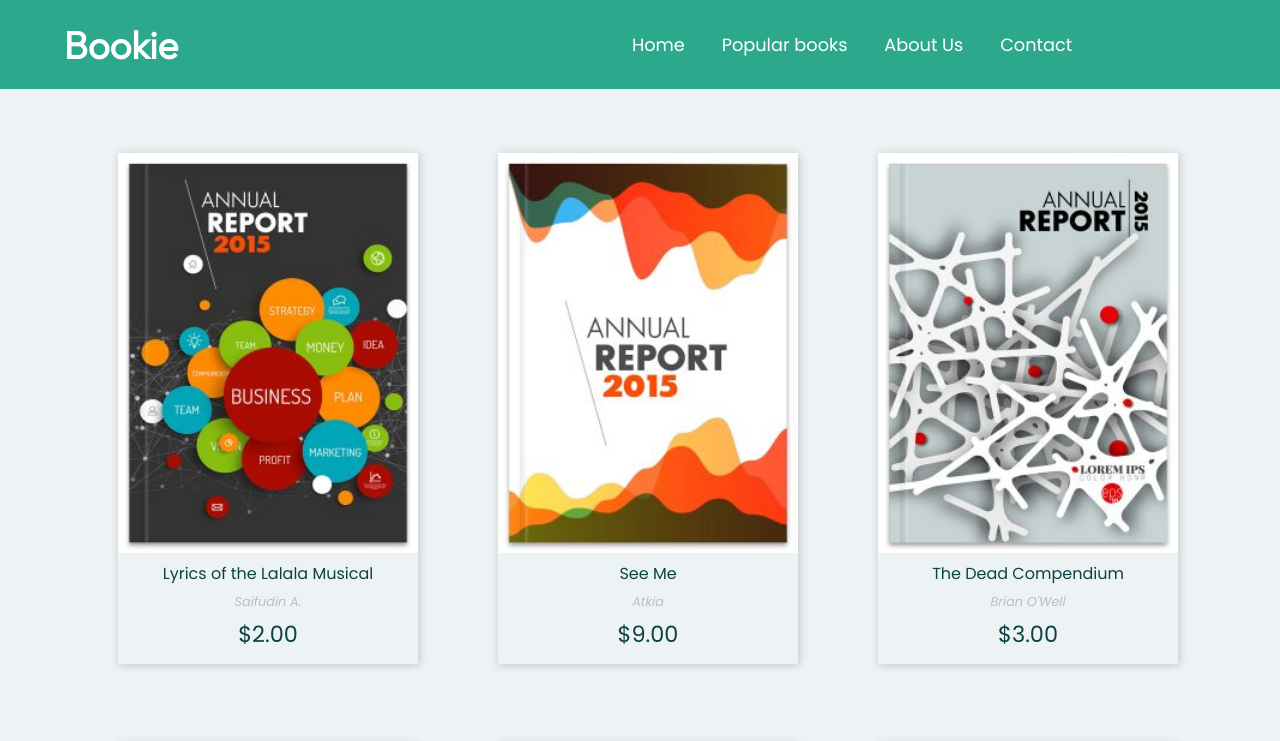
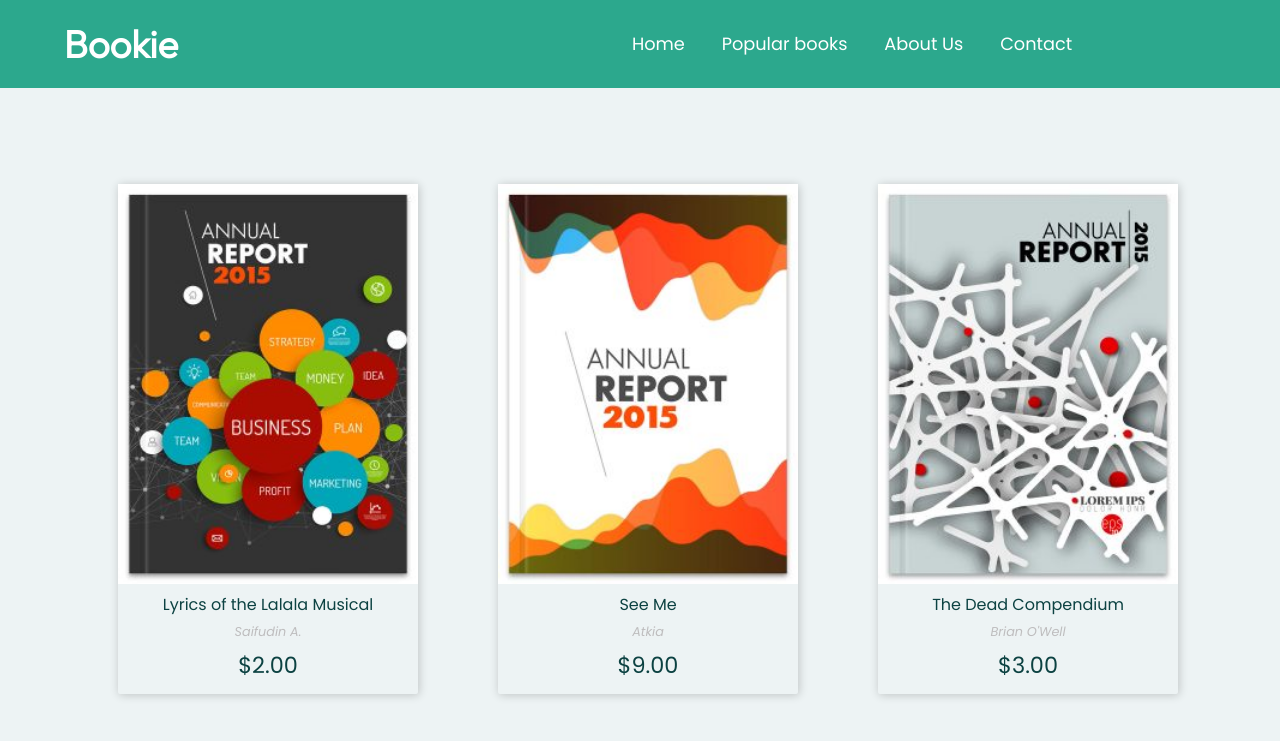
Before and after one commit to omaraburabie3/Bookie, a plain HTML site: page index.html in a window 1280 px wide. Shown: the top 741 px of the page. Drawn offline with Linux system fonts and the light colour scheme; a web font is replaced by a local one.

Commit message:
make some edits in the dom

```diff
--- a/index.html
+++ b/index.html
@@ -4,6 +4,7 @@
     <meta charset="UTF-8" />
     <meta http-equiv="X-UA-Compatible" content="IE=edge" />
     <meta name="viewport" content="width=device-width, initial-scale=1.0" />
+    <meta name="color-scheme" content="dark" />
     <link rel="stylesheet" href="style.css" />
     <title>Bookie</title>
   </head>
@@ -25,13 +26,10 @@
         <div class="menu-line"></div>
       </div>
     </header>
-    <!-- <h1 class="inf">Welcome To Books World</h1> -->
 
     <!-- END HEADER SECTION -->
 
-    <section id="cards">
-
-    </section>
+    <section id="cards"></section>
     <script src="script.js"></script>
   </body>
 </html>
--- a/script.js
+++ b/script.js
@@ -91,11 +91,23 @@ for (let i = 0; i <= books.length; i++) {
   const cards = document.querySelector("#cards");
   const card = document.createElement("div");
   card.className = "card";
-  const bookCard = `<img src=${books[i].image} />
-        <h2 class="para">${books[i].name}</h2>
-        <span class="author">${books[i].author}</span>
-        <p class="price">${books[i].price}</p>`;
-  card.innerHTML += bookCard;
+  const images = document.createElement("img");
+  images.setAttribute("src", books[i].image);
+  images.setAttribute("alt", "books");
+  const title = document.createElement("h2");
+  title.className = "para";
+  title.textContent = books[i].name;
+  const author = document.createElement("span");
+  author.className = "author";
+  author.textContent = books[i].author;
+  const price = document.createElement("p");
+  price.className = "price";
+  price.textContent = books[i].price;
   cards.appendChild(card);
+  card.appendChild(images);
+  card.appendChild(title);
+  card.appendChild(author);
+  card.appendChild(price);
+
 }
 // END BOOKS CARDS SECTION
--- a/style.css
+++ b/style.css
@@ -27,7 +27,7 @@ header {
 
 .logo {
   margin-left: -8rem;
-  font-family: 'Outfit', sans-serif;
+  font-family: "Outfit", sans-serif;
 }
 .navlist {
   list-style-type: none;
@@ -44,8 +44,8 @@ header {
 }
 .navlist li {
   display: inline-block;
-  padding: 1.25rem 1rem;
-  font-family: 'Outfit', sans-serif;
+  padding: 1.2rem 1rem;
+  font-family: "Outfit", sans-serif;
 }
 .menu {
   display: none;
@@ -72,7 +72,7 @@ header {
   }
   .logo {
     font-size: 2rem;
-    margin: 0rem 15rem 1rem 1rem;
+    margin: 0.5rem 15rem 1rem 1rem;
   }
   .menu {
     display: block;
@@ -99,9 +99,11 @@ header {
 }
 #cards {
   display: flex;
+  flex-wrap: wrap;
   justify-content: center;
-  flex-wrap: wrap;
+  margin-top: 2rem;
 }
+
 #cards .card {
   box-shadow: 1px 1px 10px rgba(0, 0, 0, 0.2);
   width: 300px;
```
